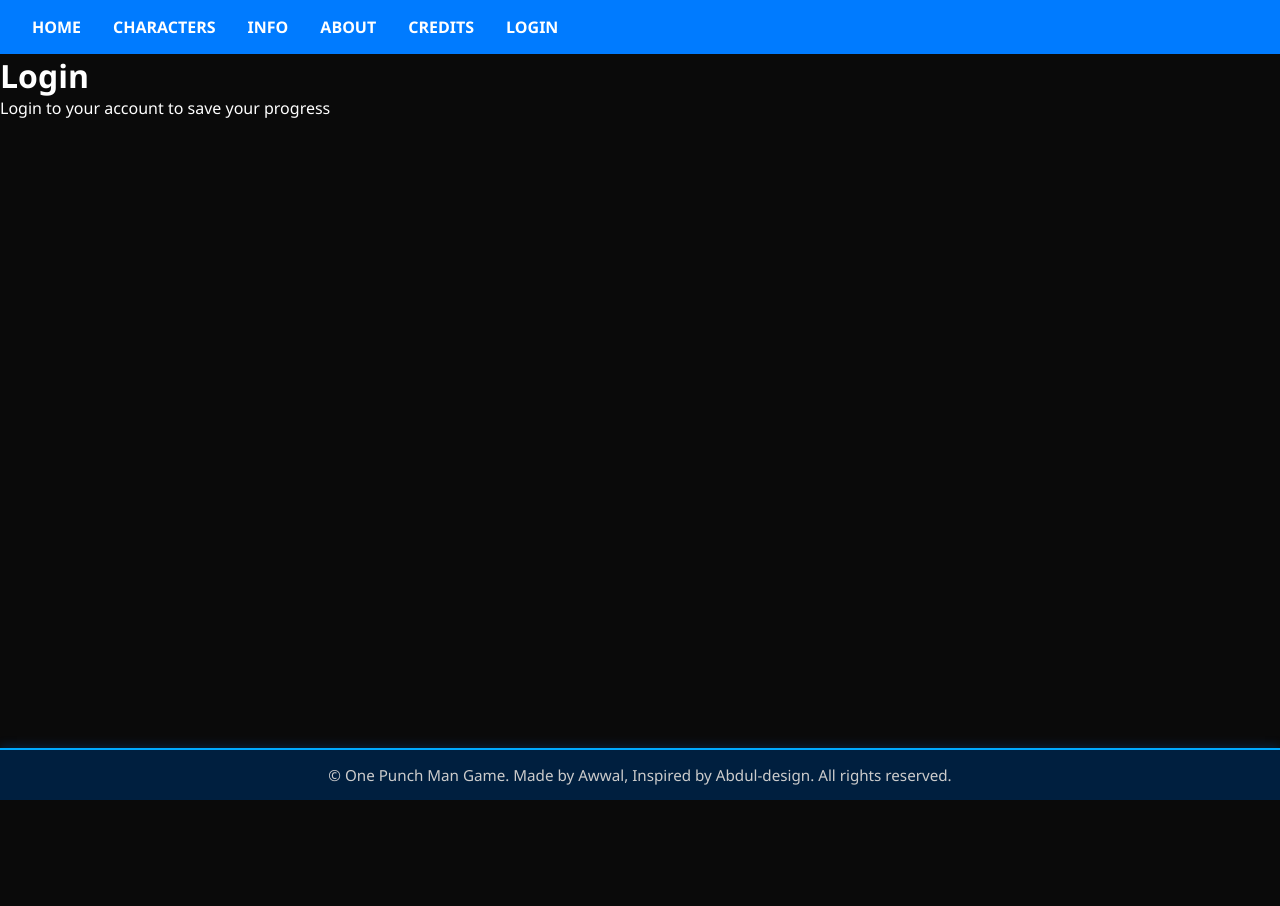
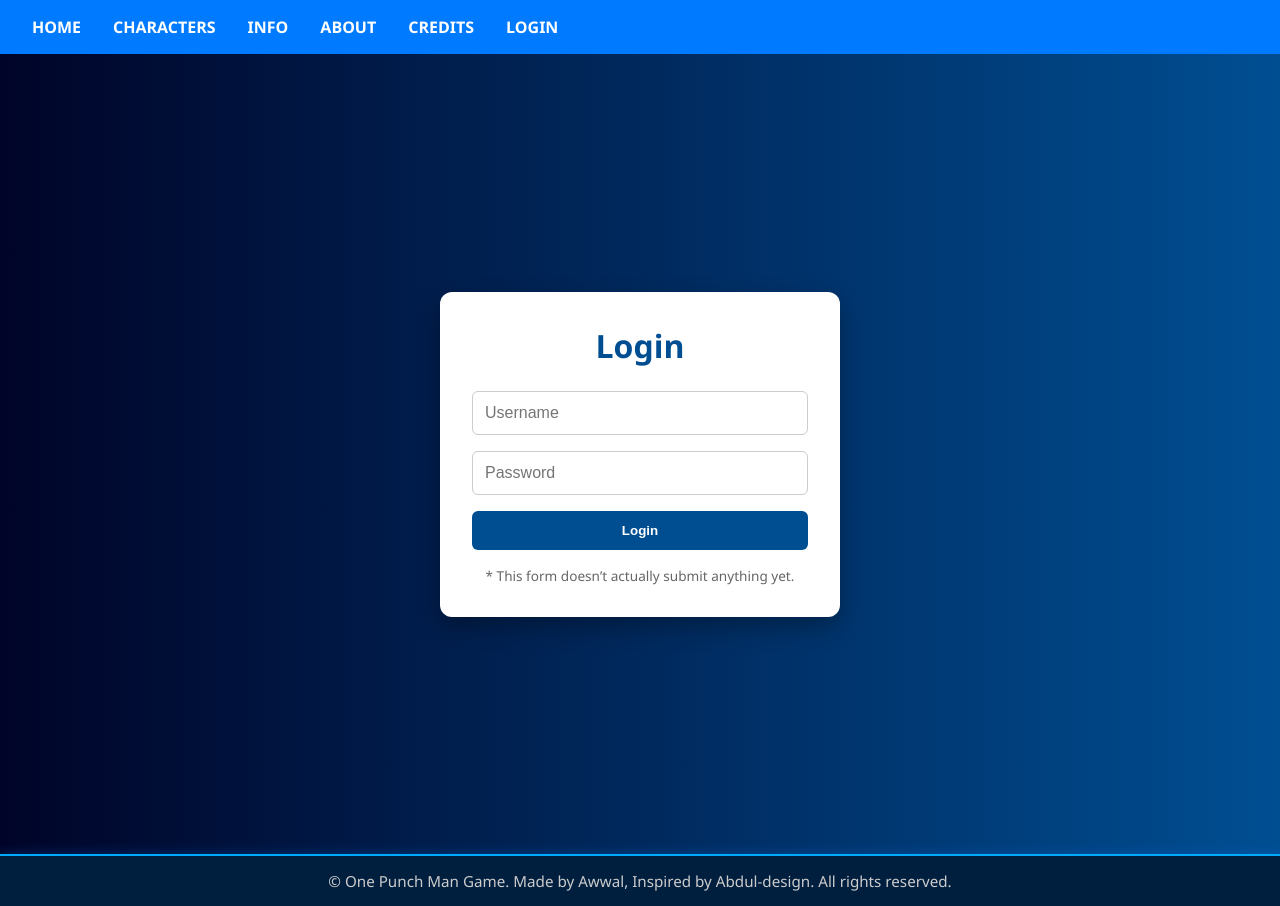
Before and after one commit to awwalu02/One-Punch-Man, a Next.js app in the folder game-on/: page /login in a window 1280 px wide. Before the commit the page ends 800 px from the top, so only its background shows below. Built offline with nearby package versions, Linux system fonts and the light colour scheme.

Commit message:
making garous image aligned

```diff
--- a/game-on/src/app/(auth)/login/page.tsx
+++ b/game-on/src/app/(auth)/login/page.tsx
@@ -1,10 +1,21 @@
 
-export const metadata = {
+
+  import '../../styles/login.css';
+  export const metadata = {
     title:'Login'
   }
-export default async function loginPage() {
-    return <>
-        <h1>Login</h1>
-        <p>Login to your account to save your progress</p>
-    </>
-}
+  export default function LoginPage() {
+    return (
+      <div className="login-page">
+        <div className="login-card">
+          <h1>Login</h1>
+          <form>
+            <input type="text" placeholder="Username" required />
+            <input type="password" placeholder="Password" required />
+            <button type="submit">Login</button>
+          </form>
+          <p className="note">* This form doesn’t actually submit anything yet.</p>
+        </div>
+      </div>
+    );
+  }
--- a/game-on/src/app/(info)/characters/page.tsx
+++ b/game-on/src/app/(info)/characters/page.tsx
@@ -1,3 +1,4 @@
+import Image from 'next/image'
 export const metadata = {
   title:'Characters'
 }
@@ -39,7 +40,7 @@ export default function CharactersPage() {
       <div className="characters-grid">
         {characters.map((char) => (
           <div key={char.name} className="character-card">
-            <img src={char.image} alt={char.name} />
+            <Image src={char.image} alt={char.name} width={250} height={250} className="character-image" />
             <h2>{char.name}</h2>
             <p>{char.description}</p>
           </div>
--- a/game-on/src/app/(info)/info/page.tsx
+++ b/game-on/src/app/(info)/info/page.tsx
@@ -1,49 +1,7 @@
-'use client';
+import InfoPage from './uli';
+export const metadata = {title:'Info'}
 
-import '../../styles/info.css';
-import { motion } from 'framer-motion';
+export default function Credit(){
+  return <InfoPage />
 
-export default function InfoPage() {
-  return (
-    <motion.div
-      className="info-container"
-      initial={{ opacity: 0, y: 40 }}
-      whileInView={{ opacity: 1, y: 0 }}
-      transition={{ duration: 0.6 }}
-      viewport={{ once: true }}
-    >
-      <motion.h1
-        initial={{ opacity: 0, scale: 0.95 }}
-        whileInView={{ opacity: 1, scale: 1 }}
-        transition={{ delay: 0.1, duration: 0.5 }}
-        viewport={{ once: true }}
-      >
-        Game Information
-      </motion.h1>
-
-      <motion.ul
-        className="info-list"
-        initial={{ opacity: 0 }}
-        whileInView={{ opacity: 1 }}
-        transition={{ delay: 0.2, duration: 0.5 }}
-        viewport={{ once: true }}
-      >
-        <li><strong>🎯 Objective:</strong> Choose a character and climb the ranks to become the strongest hero or villain.</li>
-        <li><strong>🎮 Game Modes:</strong> Story Mode, Free Battle, Tournament, Hero Hunt (Garou&apos;s path).</li>
-        <li><strong>🗺 Levels:</strong> From City Z alleyways to alien motherships — 10 unique stages.</li>
-        <li><strong>💥 Power System:</strong> Level up with every fight — unlock special attacks and transformation stages.</li>
-        <li><strong>⚙️ Difficulty:</strong> Easy, Normal, Hero, Monster, and God Tier (for real bosses only 😈).</li>
-      </motion.ul>
-
-      <motion.p
-        className="info-footer"
-        initial={{ opacity: 0 }}
-        whileInView={{ opacity: 1 }}
-        transition={{ delay: 0.4, duration: 0.5 }}
-        viewport={{ once: true }}
-      >
-        More features will be added soon. Train hard and become unstoppable!
-      </motion.p>
-    </motion.div>
-  );
 }
--- /dev/null
+++ b/game-on/src/app/(info)/info/uli.tsx
@@ -0,0 +1,49 @@
+'use client';
+
+import '../../styles/info.css';
+import { motion } from 'framer-motion';
+
+export default function InfoPage() {
+  return (
+    <motion.div
+      className="info-container"
+      initial={{ opacity: 0, y: 40 }}
+      whileInView={{ opacity: 1, y: 0 }}
+      transition={{ duration: 0.6 }}
+      viewport={{ once: true }}
+    >
+      <motion.h1
+        initial={{ opacity: 0, scale: 0.95 }}
+        whileInView={{ opacity: 1, scale: 1 }}
+        transition={{ delay: 0.1, duration: 0.5 }}
+        viewport={{ once: true }}
+      >
+        Game Information
+      </motion.h1>
+
+      <motion.ul
+        className="info-list"
+        initial={{ opacity: 0 }}
+        whileInView={{ opacity: 1 }}
+        transition={{ delay: 0.2, duration: 0.5 }}
+        viewport={{ once: true }}
+      >
+        <li><strong>🎯 Objective:</strong> Choose a character and climb the ranks to become the strongest hero or villain.</li>
+        <li><strong>🎮 Game Modes:</strong> Story Mode, Free Battle, Tournament, Hero Hunt (Garou&apos;s path).</li>
+        <li><strong>🗺 Levels:</strong> From City Z alleyways to alien motherships — 10 unique stages.</li>
+        <li><strong>💥 Power System:</strong> Level up with every fight — unlock special attacks and transformation stages.</li>
+        <li><strong>⚙️ Difficulty:</strong> Easy, Normal, Hero, Monster, and God Tier (for real bosses only 😈).</li>
+      </motion.ul>
+
+      <motion.p
+        className="info-footer"
+        initial={{ opacity: 0 }}
+        whileInView={{ opacity: 1 }}
+        transition={{ delay: 0.4, duration: 0.5 }}
+        viewport={{ once: true }}
+      >
+        More features will be added soon. Train hard and become unstoppable!
+      </motion.p>
+    </motion.div>
+  );
+}
--- a/game-on/src/app/client.tsx
+++ b/game-on/src/app/client.tsx
@@ -2,9 +2,12 @@
 
 import './styles/home.css';
 import { motion } from 'framer-motion';
-import Link from 'next/link'
+import Link from 'next/link';
+import Image from 'next/image';
 
 export default function Client() {
+  const characters = ['saitama', 'genos', 'garou', 'sonic', 'tatsumaki'];
+
   return (
     <div className="home-container">
       <motion.h1
@@ -15,6 +18,7 @@ export default function Client() {
       >
         Welcome to the One Punch Man Game
       </motion.h1>
+
       <motion.p
         className="home-tagline"
         initial={{ opacity: 0, y: 30 }}
@@ -25,20 +29,24 @@ export default function Client() {
         Choose your hero. Conquer the world. Become unstoppable.
       </motion.p>
 
-
       <div className="character-strip">
-  {['saitama', 'genos', 'garou', 'sonic', 'tatsumaki'].map((char) => (
-    <motion.img
+        {characters.map((char) => (
+          <motion.div
             key={char}
+            whileHover={{ scale: 1.1 }}
+            transition={{ type: 'spring', stiffness: 300 }}
+            className="character-image-wrapper"
+          >
+            <Image
               src={`/${char}.png`}
               alt={char}
+              width={150}
+              height={150}
               className="character-img"
-      whileHover={{ scale: 1.1 }}
-      transition={{ type: 'spring', stiffness: 300 }}
             />
+          </motion.div>
         ))}
       </div>
-
 
       <motion.div
         className="cta-buttons"
@@ -47,7 +55,9 @@ export default function Client() {
         transition={{ delay: 0.3, duration: 0.6 }}
         viewport={{ once: true }}
       >
-  <Link href="/characters"><button className="home-btn">Explore Characters</button></Link>
+        <Link href="/characters">
+          <button className="home-btn">Explore Characters</button>
+        </Link>
         <button className="home-btn">Start Game</button>
       </motion.div>
     </div>
--- /dev/null
+++ b/game-on/src/app/styles/login.css
@@ -0,0 +1,56 @@
+.login-page {
+    height: 100vh;
+    background: linear-gradient(to right, #000428, #004e92);
+    display: flex;
+    justify-content: center;
+    align-items: center;
+  }
+
+  .login-card {
+    background-color: white;
+    padding: 2rem;
+    border-radius: 12px;
+    box-shadow: 0 10px 25px rgba(0, 0, 0, 0.3);
+    width: 100%;
+    max-width: 400px;
+    text-align: center;
+  }
+
+  .login-card h1 {
+    margin-bottom: 1.5rem;
+    color: #004e92;
+  }
+
+  .login-card form {
+    display: flex;
+    flex-direction: column;
+    gap: 1rem;
+  }
+
+  .login-card input {
+    padding: 0.75rem;
+    border: 1px solid #ccc;
+    border-radius: 6px;
+    font-size: 1rem;
+  }
+
+  .login-card button {
+    padding: 0.75rem;
+    background-color: #004e92;
+    color: white;
+    border: none;
+    border-radius: 6px;
+    font-weight: bold;
+    cursor: pointer;
+    transition: background 0.3s ease;
+  }
+
+  .login-card button:hover {
+    background-color: #002f5e;
+  }
+
+  .note {
+    margin-top: 1rem;
+    font-size: 0.85rem;
+    color: #666;
+  }
```
Also changed, not shown: game-on/src/app/styles/characters.css (+27 -6 lines), game-on/src/app/styles/home.css (+14 -3 lines). Lines whose indentation alone changed are shown as unchanged.
